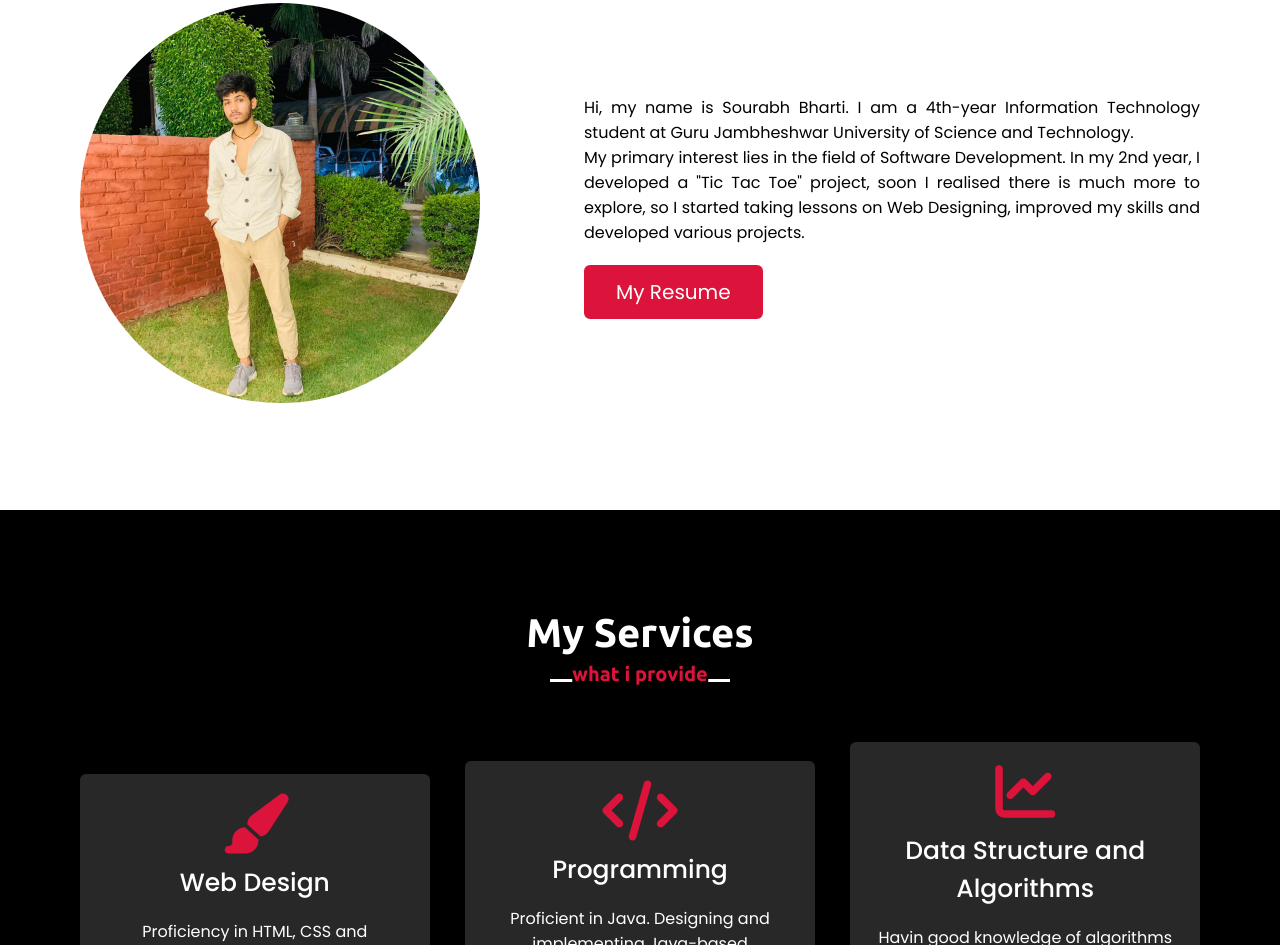
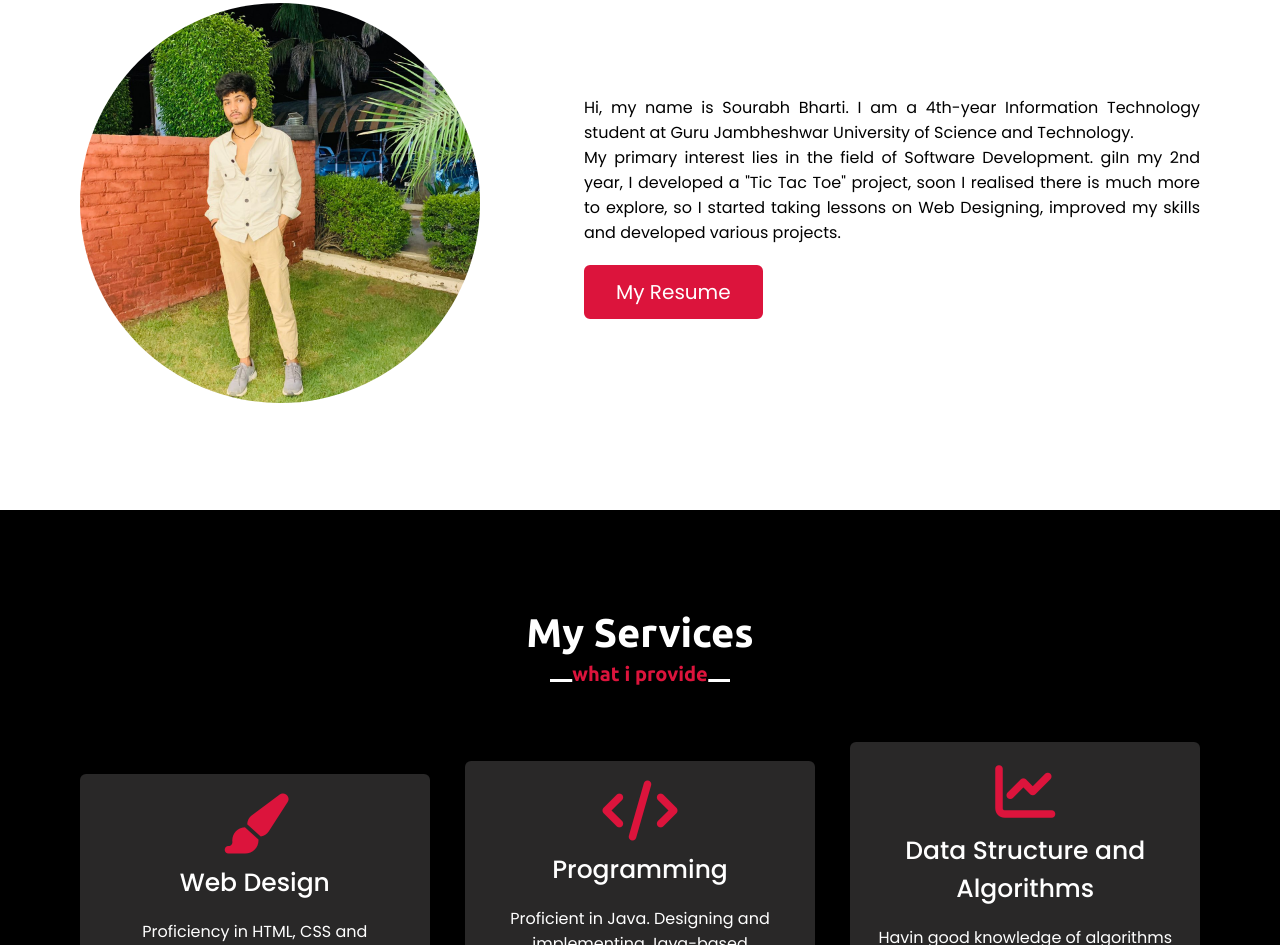
Before and after one commit to Mavrik-21/portfolio, a plain HTML site: page index.html in a window 1280 px wide. Shown: the part 1029-1974 px from the top of the page. Drawn offline with nearby package versions, Linux system fonts and the light colour scheme.

Commit message:
modified

```diff
--- a/index.html
+++ b/index.html
@@ -73,7 +73,7 @@
             <div class="column right">
                 <!-- <div class="text">I'm Sourabh and I'm a <span class="typing-2"></span></div> -->
                 <p>Hi, my name is <span>Sourabh Bharti</span>. I am a 4th-year Information Technology student at Guru Jambheshwar University of Science and Technology.</p>
-                <p>My primary interest lies in the field of Software Development. In my 2nd year, I developed a "Tic Tac Toe" project, soon I realised there is much more to explore, so I started taking lessons on Web Designing, improved my skills and developed various projects.</p>
+                <p>My primary interest lies in the field of Software Development. giIn my 2nd year, I developed a "Tic Tac Toe" project, soon I realised there is much more to explore, so I started taking lessons on Web Designing, improved my skills and developed various projects.</p>
                 <a href="https://drive.google.com/file/d/1JnXljaV3_inxDt0V24sw0HABofFvM5Y6/view?usp=sharing">My Resume</a>
             </div>
         </div>
```
